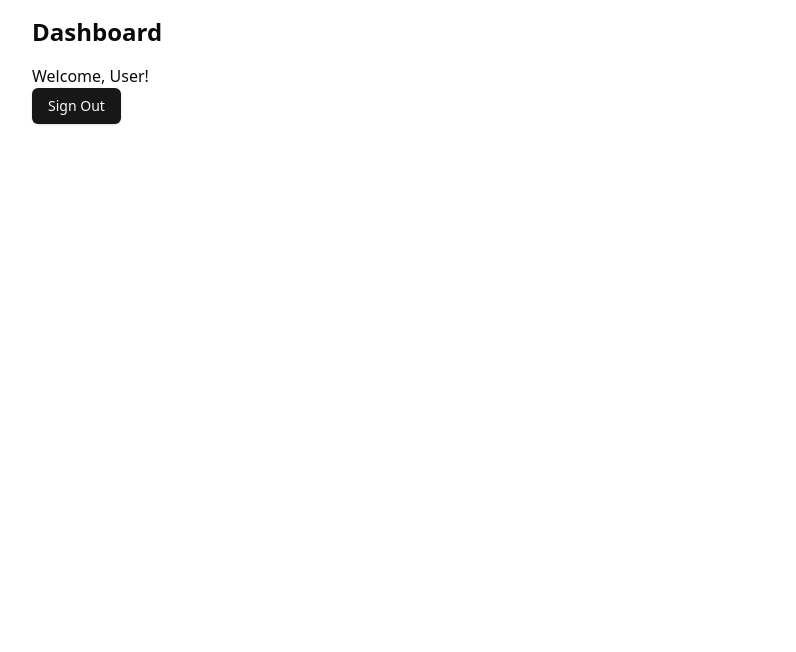
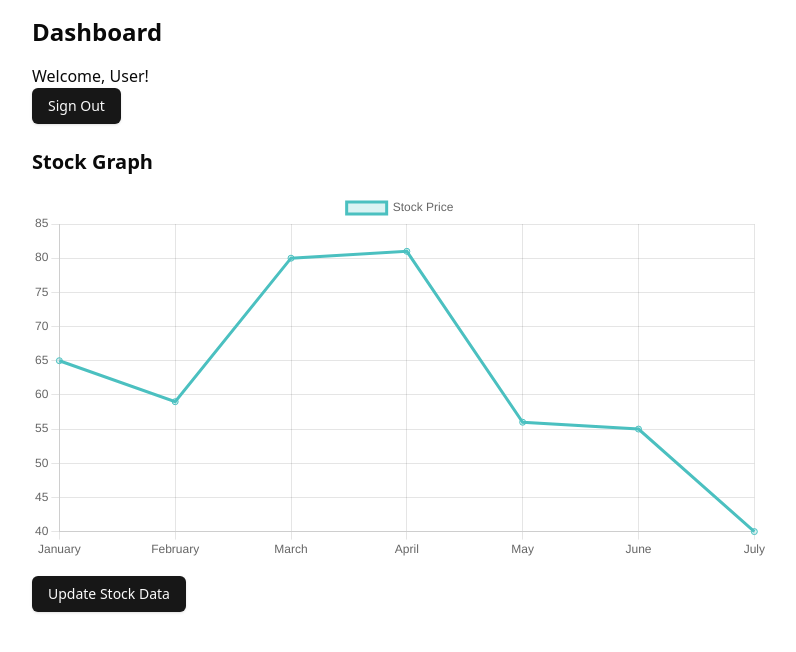
Before and after one commit to sawdoh/codeOver, a Next.js app in the folder code/: page /dashboard in a window 1280 px wide. Shown: the top 652 px of the page, without its empty margins (240-1036 px from the left). Built offline with nearby package versions, Linux system fonts and the light colour scheme; no server answers.

Commit message:
dashboard with a silly stock graph

```diff
--- a/code/app/dashboard/page.tsx
+++ b/code/app/dashboard/page.tsx
@@ -1,11 +1,41 @@
 "use client"; // Ensure this is present if using Client Components
 
-import React from 'react';
+import React, { useState } from 'react';
 import { useUser, SignOutButton } from '@clerk/nextjs';
 import { Button } from '@/components/ui/button';
+import { StockChart } from '@/components/ui/StockChart'; // Correct relative path
+
+// Initial mock data for the stock graph
+const initialStockData = {
+  labels: ['January', 'February', 'March', 'April', 'May', 'June', 'July'],
+  datasets: [
+    {
+      label: 'Stock Price',
+      data: [65, 59, 80, 81, 56, 55, 40],
+      borderColor: 'rgba(75, 192, 192, 1)',
+      backgroundColor: 'rgba(75, 192, 192, 0.2)',
+    },
+  ],
+};
 
 const Dashboard = () => {
   const { user } = useUser();
+  const [stockData, setStockData] = useState(initialStockData);
+
+  // Function to update stock data dynamically
+  const updateStockData = () => {
+    setStockData({
+      labels: ['August', 'September', 'October', 'November', 'December'],
+      datasets: [
+        {
+          label: 'Stock Price',
+          data: [70, 65, 90, 85, 60],
+          borderColor: 'rgba(153, 102, 255, 1)',
+          backgroundColor: 'rgba(153, 102, 255, 0.2)',
+        },
+      ],
+    });
+  };
 
   return (
     <div className="max-w-3xl mx-auto p-4">
@@ -14,7 +44,11 @@ const Dashboard = () => {
       <SignOutButton >
         <Button>Sign Out</Button>
       </SignOutButton>
-      {/* Add more dashboard content here */}
+      <div className="mt-6">
+        <h2 className="text-xl font-semibold mb-4">Stock Graph</h2>
+        <StockChart data={stockData} />
+        <Button className="mt-4" onClick={updateStockData}>Update Stock Data</Button>
+      </div>
     </div>
   );
 };
--- /dev/null
+++ b/code/components/ui/StockChart.tsx
@@ -0,0 +1,24 @@
+import React from 'react';
+import { Line } from 'react-chartjs-2';
+import { Chart as ChartJS, LineElement, PointElement, CategoryScale, LinearScale, Title, Tooltip, Legend } from 'chart.js';
+
+// Register Chart.js components
+ChartJS.register(LineElement, PointElement, CategoryScale, LinearScale, Title, Tooltip, Legend);
+
+interface StockChartProps {
+  data: {
+    labels: string[];
+    datasets: {
+      label: string;
+      data: number[];
+      borderColor: string;
+      backgroundColor: string;
+    }[];
+  };
+}
+
+const StockChart: React.FC<StockChartProps> = ({ data }) => {
+  return <Line data={data} />;
+};
+
+export { StockChart };
```
Also changed, not shown: code/package.json (+2 -10 lines), 1 other file (tests, documents, lock files or other folders).
